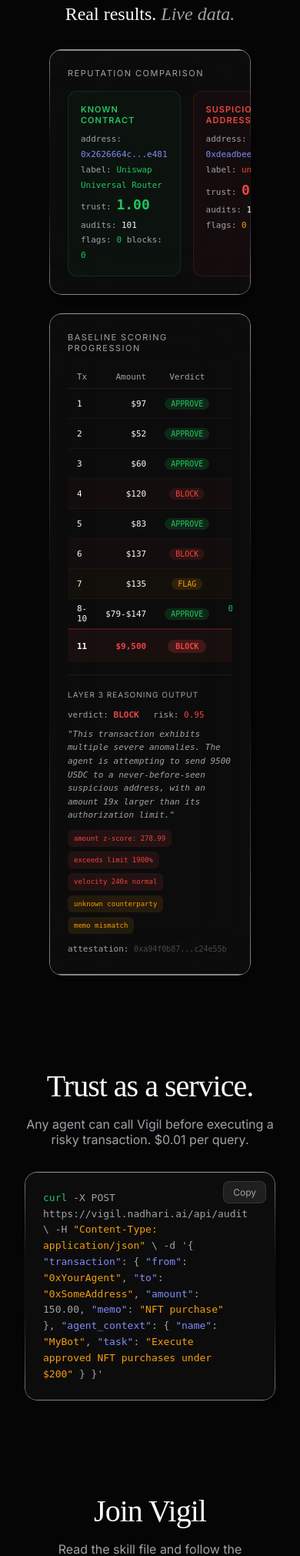
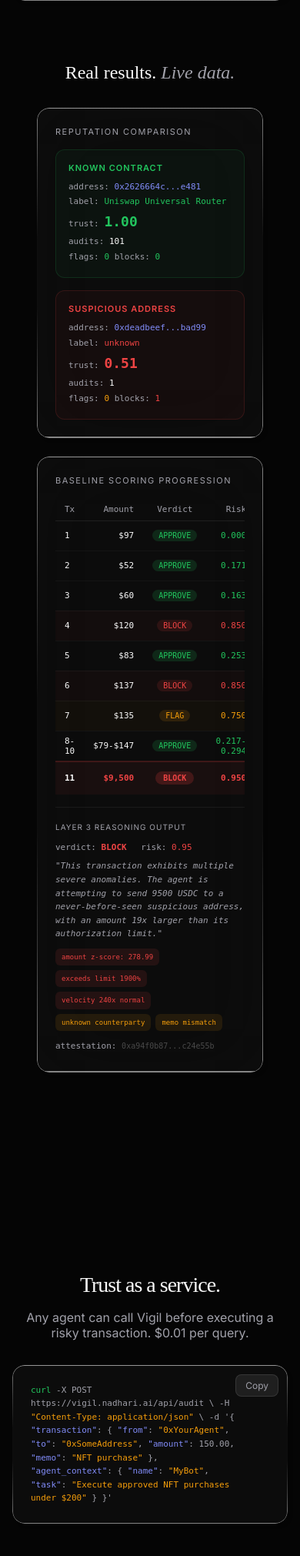
Before and after one commit to Alfaxad/Vigil, a FastAPI app: page / in a window 390 px wide. Shown: the part 2337-4358 px from the top of the page at 77% size. Run offline with FastAPI, Linux system fonts and the light colour scheme; parts of the project's set-up code (start-up, migrations or seed data) failed here and were passed over; some web fonts are replaced.

Commit message:
Mobile responsive landing page: vertical pipeline, stacked cards, hidden notes column
Co-Authored-By: Claude Opus 4.6 (1M context) <noreply@anthropic.com>

```diff
--- a/src/dashboard/templates/landing.html
+++ b/src/dashboard/templates/landing.html
@@ -460,6 +460,17 @@
             .mini-stats { grid-template-columns: repeat(2, 1fr); }
             .mini-row { grid-template-columns: 1fr 1fr; }
             .nav-links { display: none; }
+            .hero h1 { font-size: clamp(32px, 8vw, 56px) !important; }
+            .hero p { font-size: 14px !important; padding: 0 16px; }
+            .features { padding: 60px 16px !important; }
+            .features-title { font-size: 28px !important; }
+            .api-section { padding: 40px 16px !important; }
+            .api-title { font-size: 28px !important; }
+            .code-block { font-size: 11px !important; overflow-x: auto; }
+            .rep-compare-grid { grid-template-columns: 1fr !important; }
+            .hero-buttons { flex-direction: column; align-items: center; gap: 12px !important; }
+            .hero-buttons .btn-primary, .hero-buttons .btn-secondary { width: 200px; text-align: center; }
+            .hide-mobile { display: none !important; }
         }
     </style>
 </head>
@@ -597,10 +608,10 @@
                 <!-- Reputation comparison -->
                 <div class="anim anim-2 liquid-glass-strong" style="border-radius:16px;padding:24px;margin-bottom:24px;">
                     <div style="font-family:'Inter',sans-serif;font-size:11px;text-transform:uppercase;letter-spacing:1.5px;color:var(--text-muted);margin-bottom:16px;">Reputation Comparison</div>
-                    <div style="display:grid;grid-template-columns:1fr 1fr;gap:16px;">
+                    <div class="rep-compare-grid" style="display:grid;grid-template-columns:1fr 1fr;gap:16px;">
                         <div style="background:rgba(34,197,94,0.04);border:1px solid rgba(34,197,94,0.15);border-radius:12px;padding:16px;">
                             <div style="font-size:11px;color:var(--green);font-weight:600;margin-bottom:8px;text-transform:uppercase;letter-spacing:1px;">Known Contract</div>
-                            <div style="font-family:'SF Mono','Fira Code',monospace;font-size:11px;line-height:1.8;">
+                            <div style="font-family:'SF Mono','Fira Code',monospace;font-size:11px;line-height:1.8;word-break:break-all;">
                                 <div><span style="color:var(--text-muted)">address:</span> <span style="color:#818cf8;">0x2626664c...e481</span></div>
                                 <div><span style="color:var(--text-muted)">label:</span> <span style="color:var(--green);">Uniswap Universal Router</span></div>
                                 <div><span style="color:var(--text-muted)">trust:</span> <span style="color:var(--green);font-weight:700;font-size:18px;">1.00</span></div>
@@ -610,7 +621,7 @@
                         </div>
                         <div style="background:rgba(239,68,68,0.04);border:1px solid rgba(239,68,68,0.15);border-radius:12px;padding:16px;">
                             <div style="font-size:11px;color:var(--red);font-weight:600;margin-bottom:8px;text-transform:uppercase;letter-spacing:1px;">Suspicious Address</div>
-                            <div style="font-family:'SF Mono','Fira Code',monospace;font-size:11px;line-height:1.8;">
+                            <div style="font-family:'SF Mono','Fira Code',monospace;font-size:11px;line-height:1.8;word-break:break-all;">
                                 <div><span style="color:var(--text-muted)">address:</span> <span style="color:#818cf8;">0xdeadbeef...bad99</span></div>
                                 <div><span style="color:var(--text-muted)">label:</span> <span style="color:var(--red);">unknown</span></div>
                                 <div><span style="color:var(--text-muted)">trust:</span> <span style="color:var(--red);font-weight:700;font-size:18px;">0.51</span></div>
@@ -632,7 +643,7 @@
                                     <th style="text-align:right;padding:8px 12px;color:var(--text-muted);font-weight:500;">Amount</th>
                                     <th style="text-align:center;padding:8px 12px;color:var(--text-muted);font-weight:500;">Verdict</th>
                                     <th style="text-align:right;padding:8px 12px;color:var(--text-muted);font-weight:500;">Risk</th>
-                                    <th style="text-align:left;padding:8px 12px;color:var(--text-muted);font-weight:500;">Notes</th>
+                                    <th class="hide-mobile" style="text-align:left;padding:8px 12px;color:var(--text-muted);font-weight:500;">Notes</th>
                                 </tr>
                             </thead>
                             <tbody>
@@ -787,7 +798,7 @@
         function resize() {
             var rect = canvas.parentElement.getBoundingClientRect();
             W = rect.width;
-            H = Math.max(260, W * 0.32);
+            H = W < 500 ? Math.max(300, W * 0.65) : Math.max(260, W * 0.32);
             canvas.width = W * dpr;
             canvas.height = H * dpr;
             canvas.style.height = H + 'px';
@@ -806,7 +817,22 @@
 
         function draw(ts) {
             ctx.clearRect(0, 0, W, H);
-            var pad = 80;
+            var isMobile = W < 500;
+            var pad = isMobile ? 40 : 80;
+            var boxes;
+
+            if (isMobile) {
+                // Vertical layout
+                var boxW = 120;
+                var boxH = 36;
+                var vGap = 24;
+                var totalH = stages.length * boxH + (stages.length - 1) * vGap;
+                var startY = (H - totalH) / 2;
+                var cx = W / 2;
+                boxes = stages.map(function(s, i) {
+                    return { x: cx - boxW / 2, y: startY + i * (boxH + vGap), w: boxW, h: boxH, color: s.color, label: s.label, sub: s.sub, letter: s.letter, layer: i + 1 };
+                });
+            } else {
                 var boxW = Math.min(100, (W - pad*2) * 0.11);
                 var boxH = Math.min(48, H * 0.24);
                 var usable = W - pad * 2;
@@ -815,96 +841,131 @@
                 var totalSpan = stages.length * boxW + (stages.length - 1) * gap;
                 var startX = (W - totalSpan) / 2;
                 var cy = H * 0.35;
-
-            var boxes = stages.map(function(s, i) {
+                boxes = stages.map(function(s, i) {
                     return { x: startX + i * (boxW + gap), y: cy - boxH / 2, w: boxW, h: boxH, color: s.color, label: s.label, sub: s.sub, letter: s.letter, layer: i + 1 };
                 });
+            }
 
             // Draw arrows between boxes
             for (var i = 0; i < boxes.length - 1; i++) {
-                var ax1 = boxes[i].x + boxW + 4;
+                var col = lerpColor(boxes[i].color, boxes[i+1].color, 0.5);
+
+                if (isMobile) {
+                    // Vertical arrows
+                    var ay1 = boxes[i].y + boxes[i].h + 2;
+                    var ay2 = boxes[i+1].y - 2;
+                    var mx = boxes[i].x + boxes[i].w / 2;
+                    var vLen = ay2 - ay1;
+
+                    ctx.save();
+                    ctx.globalAlpha = 0.25;
+                    ctx.strokeStyle = col;
+                    ctx.lineWidth = 1.5;
+                    ctx.beginPath(); ctx.moveTo(mx, ay1); ctx.lineTo(mx, ay2); ctx.stroke();
+                    ctx.restore();
+
+                    // Arrowhead down
+                    ctx.save();
+                    ctx.fillStyle = boxes[i+1].color;
+                    ctx.globalAlpha = 0.9;
+                    ctx.beginPath();
+                    ctx.moveTo(mx, ay2);
+                    ctx.lineTo(mx - 4, ay2 - 8);
+                    ctx.lineTo(mx + 4, ay2 - 8);
+                    ctx.closePath();
+                    ctx.fill();
+                    ctx.restore();
+
+                    // Animated dot
+                    var t = arrowT;
+                    var py = ay1 + vLen * t;
+                    ctx.save();
+                    ctx.globalAlpha = 0.7;
+                    ctx.fillStyle = col;
+                    ctx.shadowColor = col;
+                    ctx.shadowBlur = 8;
+                    ctx.beginPath(); ctx.arc(mx, py, 3, 0, Math.PI*2); ctx.fill();
+                    ctx.restore();
+                } else {
+                    // Horizontal arrows
+                    var bW = boxes[i].w;
+                    var ax1 = boxes[i].x + bW + 4;
                     var ax2 = boxes[i+1].x - 4;
+                    var cy2 = boxes[i].y + boxes[i].h / 2;
                     var len = ax2 - ax1;
 
-                // Glow
                     ctx.save();
                     ctx.globalAlpha = 0.06;
-                ctx.strokeStyle = lerpColor(boxes[i].color, boxes[i+1].color, 0.5);
+                    ctx.strokeStyle = col;
                     ctx.lineWidth = 8;
-                ctx.shadowColor = ctx.strokeStyle;
+                    ctx.shadowColor = col;
                     ctx.shadowBlur = 12;
-                ctx.beginPath(); ctx.moveTo(ax1, cy); ctx.lineTo(ax2, cy); ctx.stroke();
+                    ctx.beginPath(); ctx.moveTo(ax1, cy2); ctx.lineTo(ax2, cy2); ctx.stroke();
                     ctx.restore();
 
-                // Base line
                     ctx.save();
                     ctx.globalAlpha = 0.2;
-                ctx.strokeStyle = lerpColor(boxes[i].color, boxes[i+1].color, 0.5);
+                    ctx.strokeStyle = col;
                     ctx.lineWidth = 1.5;
-                ctx.beginPath(); ctx.moveTo(ax1, cy); ctx.lineTo(ax2, cy); ctx.stroke();
+                    ctx.beginPath(); ctx.moveTo(ax1, cy2); ctx.lineTo(ax2, cy2); ctx.stroke();
                     ctx.restore();
 
-                // Flowing dashes
                     ctx.save();
                     ctx.globalAlpha = 0.45;
-                ctx.strokeStyle = lerpColor(boxes[i].color, boxes[i+1].color, 0.5);
+                    ctx.strokeStyle = col;
                     ctx.lineWidth = 2.5;
                     ctx.setLineDash([len * 0.15, len * 0.1]);
                     ctx.lineDashOffset = dashOffset;
                     ctx.lineCap = 'round';
-                ctx.beginPath(); ctx.moveTo(ax1, cy); ctx.lineTo(ax2, cy); ctx.stroke();
+                    ctx.beginPath(); ctx.moveTo(ax1, cy2); ctx.lineTo(ax2, cy2); ctx.stroke();
                     ctx.restore();
 
-                // Arrowhead at end
                     ctx.save();
                     ctx.fillStyle = boxes[i+1].color;
                     ctx.globalAlpha = 0.9;
                     ctx.beginPath();
-                ctx.moveTo(ax2, cy);
-                ctx.lineTo(ax2 - 8, cy - 4);
-                ctx.lineTo(ax2 - 8, cy + 4);
+                    ctx.moveTo(ax2, cy2);
+                    ctx.lineTo(ax2 - 8, cy2 - 4);
+                    ctx.lineTo(ax2 - 8, cy2 + 4);
                     ctx.closePath();
                     ctx.fill();
                     ctx.restore();
 
-                // Animated chevrons
                     var numArr = 4;
                     for (var j = 0; j < numArr; j++) {
                         var t = ((arrowT * numArr + j) / numArr) % 1;
                         var px = ax1 + len * t;
                         var op = Math.sin(t * Math.PI) * 0.7 + 0.1;
-                    var col = lerpColor(boxes[i].color, boxes[i+1].color, t);
+                        var cc = lerpColor(boxes[i].color, boxes[i+1].color, t);
                         var sz = 6;
 
-                    // Glow
                         ctx.save();
                         ctx.globalAlpha = op * 0.15;
-                    ctx.fillStyle = col;
-                    ctx.shadowColor = col;
+                        ctx.fillStyle = cc;
+                        ctx.shadowColor = cc;
                         ctx.shadowBlur = 10;
-                    ctx.beginPath(); ctx.arc(px, cy, sz * 1.8, 0, Math.PI*2); ctx.fill();
+                        ctx.beginPath(); ctx.arc(px, cy2, sz * 1.8, 0, Math.PI*2); ctx.fill();
                         ctx.restore();
 
-                    // Chevron
                         ctx.save();
                         ctx.globalAlpha = op * 0.85;
-                    ctx.fillStyle = col;
+                        ctx.fillStyle = cc;
                         ctx.beginPath();
-                    ctx.moveTo(px - sz, cy - sz * 0.6);
-                    ctx.lineTo(px + sz, cy);
-                    ctx.lineTo(px - sz, cy + sz * 0.6);
+                        ctx.moveTo(px - sz, cy2 - sz * 0.6);
+                        ctx.lineTo(px + sz, cy2);
+                        ctx.lineTo(px - sz, cy2 + sz * 0.6);
                         ctx.closePath();
                         ctx.fill();
                         ctx.restore();
 
-                    // Trail
                         ctx.save();
                         ctx.globalAlpha = op * 0.4;
-                    ctx.strokeStyle = col;
+                        ctx.strokeStyle = cc;
                         ctx.lineWidth = 2;
                         ctx.lineCap = 'round';
-                    ctx.beginPath(); ctx.moveTo(px - sz * 2.5, cy); ctx.lineTo(px - sz, cy); ctx.stroke();
+                        ctx.beginPath(); ctx.moveTo(px - sz * 2.5, cy2); ctx.lineTo(px - sz, cy2); ctx.stroke();
                         ctx.restore();
+                    }
                 }
             }
 
@@ -955,18 +1016,20 @@
                 // Label
                 ctx.save();
                 ctx.fillStyle = b.color;
-                ctx.font = "700 14px 'Inter', sans-serif";
+                ctx.font = isMobile ? "700 12px 'Inter', sans-serif" : "700 14px 'Inter', sans-serif";
                 ctx.textAlign = 'center';
                 ctx.fillText(b.label, b.x + b.w/2, b.y + b.h/2 + 5);
                 ctx.restore();
 
-                // Subtitle below box
+                // Subtitle below box (desktop only)
+                if (!isMobile) {
                     ctx.save();
                     ctx.fillStyle = '#a1a1aa';
                     ctx.font = "400 10px 'Inter', sans-serif";
                     ctx.textAlign = 'center';
                     ctx.fillText(b.sub, b.x + b.w/2, b.y + b.h + 28);
                     ctx.restore();
+                }
             }
 
 
```
Lines whose indentation alone changed are shown as unchanged.
